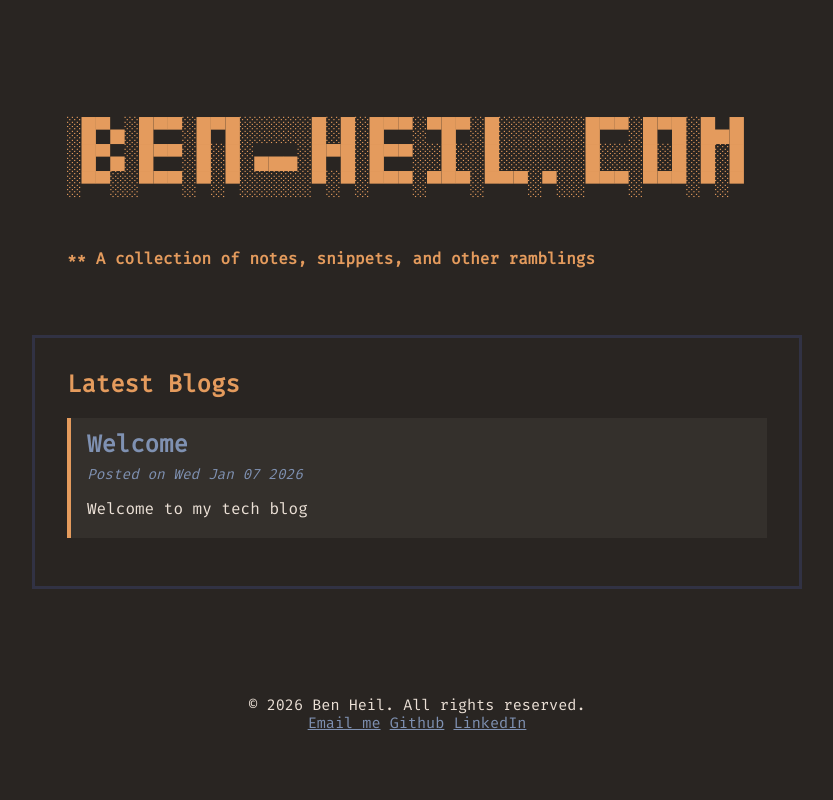
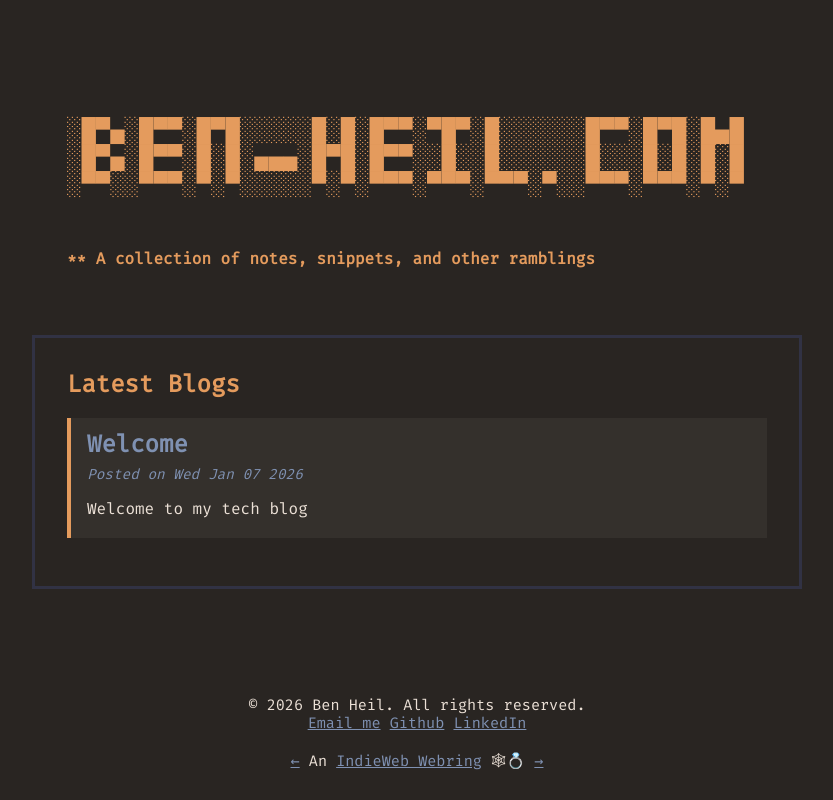
Before and after one commit to BenHeil26/website, a SvelteKit app: page / in a window 1280 px wide. Shown: the whole page, without its empty margins (223-1056 px from the left). Built offline with nearby package versions, Linux system fonts and the light colour scheme.

Commit message:
add indiewebring

```diff
--- a/src/routes/+layout.svelte
+++ b/src/routes/+layout.svelte
@@ -20,4 +20,9 @@
   <a href="github.com/BenHeil26" rel="me">Github</a>
   <a href="https://www.linkedin.com/in/ben-heil-054074137/" rel="me">LinkedIn</a
   >
+  <br />
+  <br />
+  <a href="https://xn--sr8hvo.ws/previous">←</a>
+  An <a href="https://xn--sr8hvo.ws">IndieWeb Webring</a> 🕸💍
+  <a href="https://xn--sr8hvo.ws/next">→</a>
 </footer>
```
